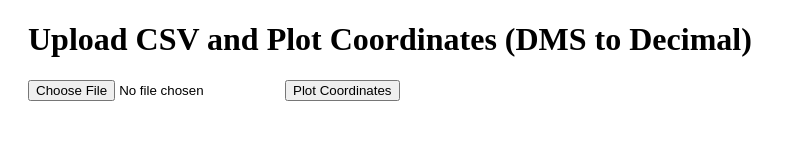
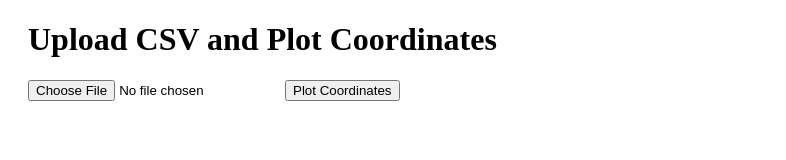
Before and after one commit to twilighty-abhi/Graph-Plotting-Sand-mining, a plain HTML site: page index.html in a window 1280 px wide. Shown: the whole page, without its empty margins (0-786 px from the left). Drawn offline with nearby package versions, Linux system fonts and the light colour scheme; some packages are replaced by stand-ins of ours.

Commit message:
fix: title typo

```diff
--- a/index.html
+++ b/index.html
@@ -18,7 +18,7 @@
 </head>
 <body>
   <div class="container">
-    <h1>Upload CSV and Plot Coordinates (DMS to Decimal)</h1>
+    <h1>Upload CSV and Plot Coordinates </h1>
     <input type="file" id="csvFileInput" accept=".csv" />
     <button onclick="processCSV()">Plot Coordinates</button>
     <br><br>
```
